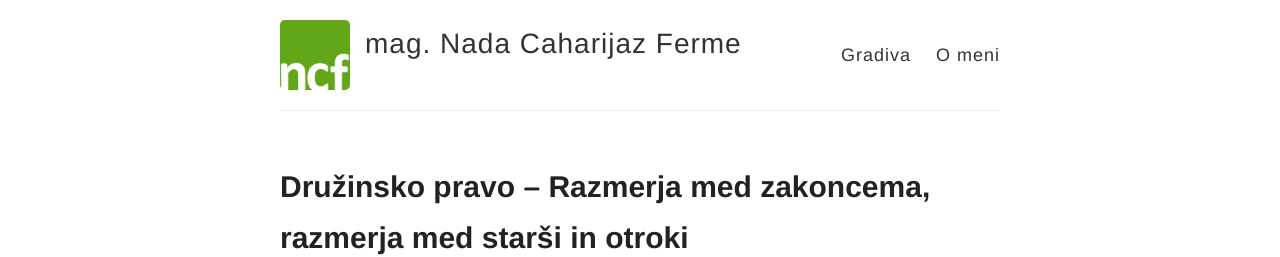
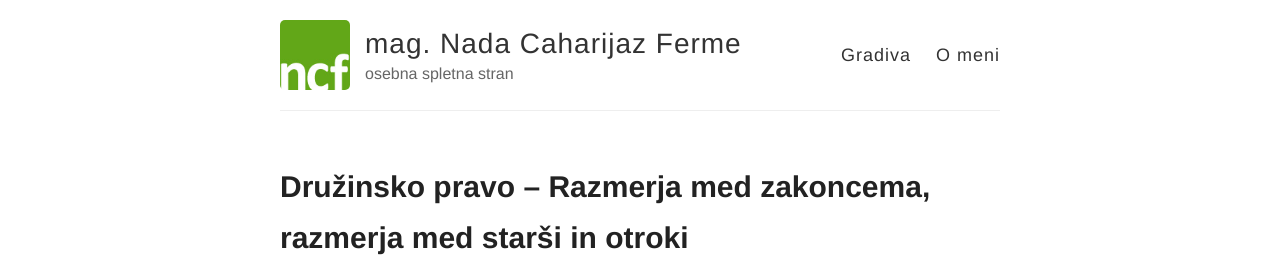
Before and after one commit to th0r88/nadafermesi, a Jekyll site: the page built from index.html, in a window 1280 px wide. Shown: the top 257 px of the page. Built offline with Jekyll 4.4.1, drawn with Linux system fonts in a browser that asks for light colours.

Commit message:
cleaning up

```diff
--- a/_config.yml
+++ b/_config.yml
@@ -6,7 +6,7 @@
 name: mag. Nada Caharijaz Ferme
 
 # Short bio or description (displayed in the header)
-# description: Zaposlena na Centru za socialno delo Celje
+description: osebna spletna stran
 
 # URL of your avatar or profile pic (you could use your GitHub profile pic)
 # avatar: https://pbs.twimg.com/profile_images/1016277865208467456/XvFJFRhK_400x400.jpg
```
